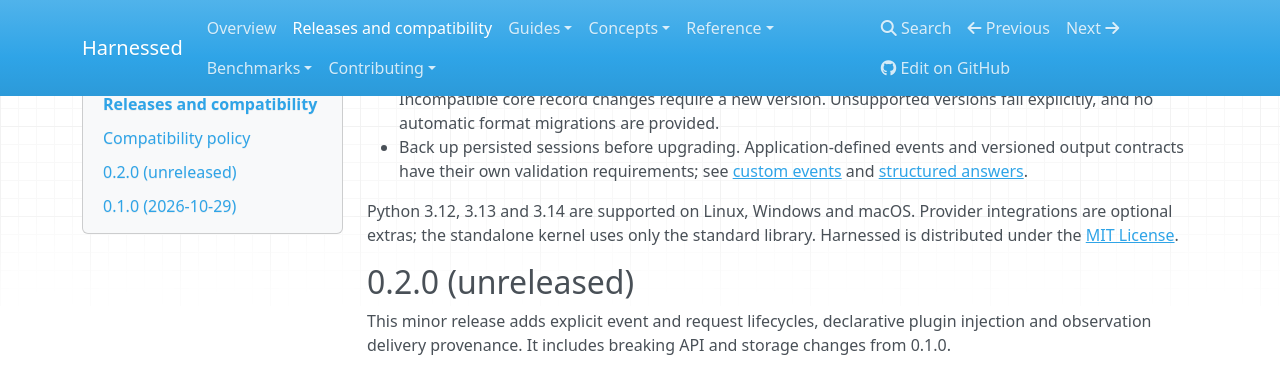
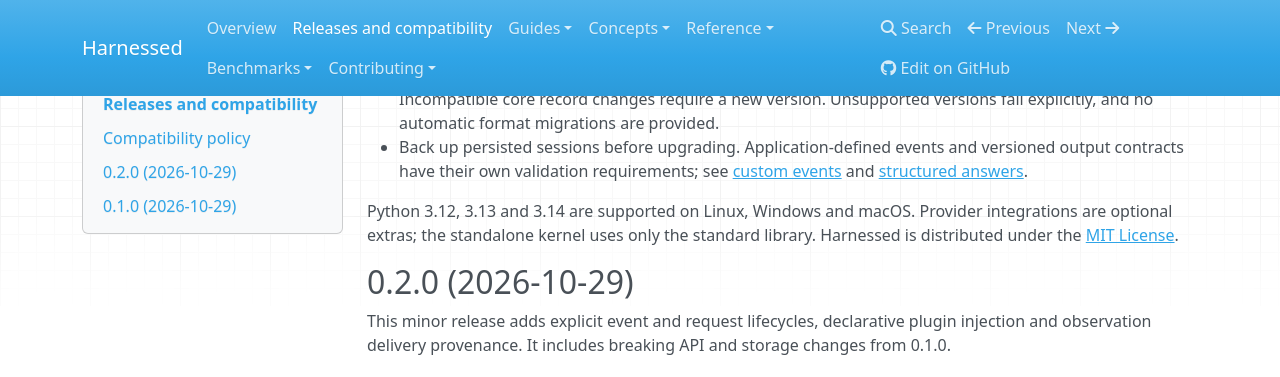
Before and after one commit to mathisarends/cordify, an MkDocs documentation site: the page built from docs/releases.md, in a window 1280 px wide and 900 px high, scrolled down 334 px. Shown: the top 377 px of the window. Built offline with MkDocs 1.6.1, drawn with Linux system fonts in a browser that asks for light colours; nearby versions of some CDN libraries.

Commit message:
docs: finalize 0.2.0 release notes

```diff
--- a/docs/releases.md
+++ b/docs/releases.md
@@ -26,7 +26,7 @@
 library. Harnessed is distributed under the
 [MIT License](https://github.com/mathisarends/harnessed/blob/main/LICENSE).
 
-## 0.2.0 (unreleased)
+## 0.2.0 (2026-10-29)
 
 This minor release adds explicit event and request lifecycles, declarative plugin
 injection and observation delivery provenance. It includes breaking API and
```
Also changed, not shown: Changelog.md (+1 -1 lines).
